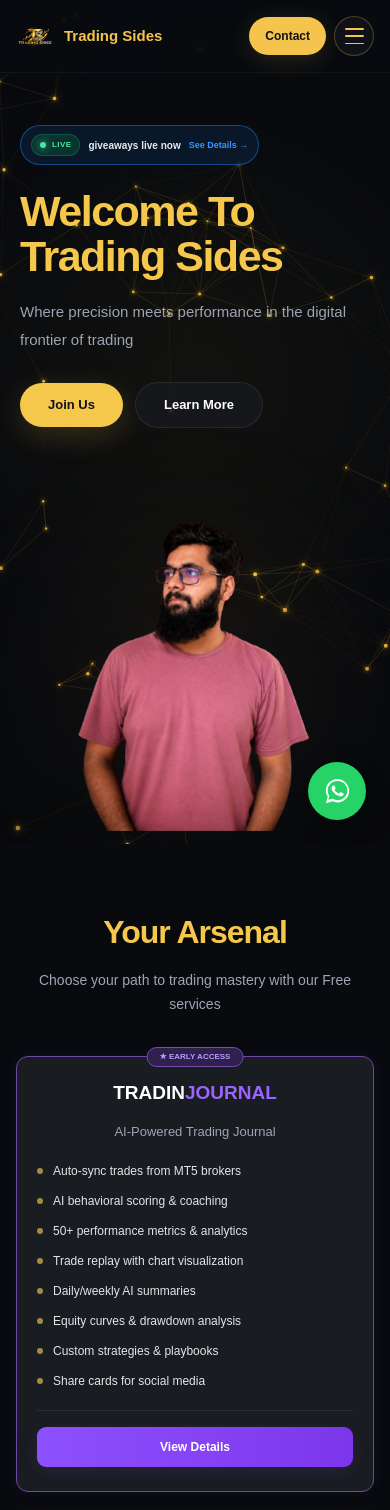
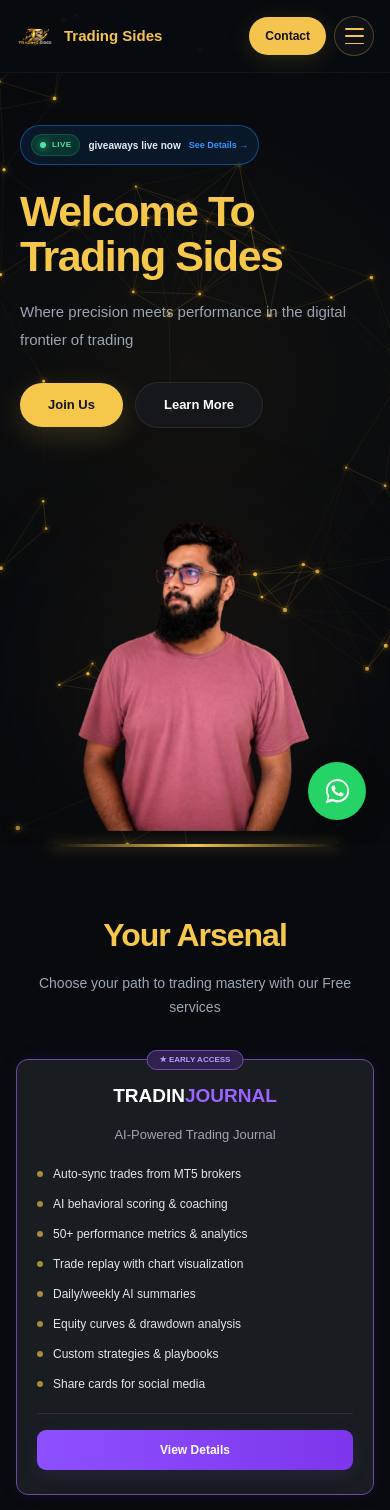
Before and after one commit to Ahmiicode/Trading-sides, a Next.js app: page / in a window 390 px wide. Shown: the top 1510 px of the page. Built offline with nearby package versions, Linux system fonts and the light colour scheme.

Commit message:
Add FAQ section

```diff
--- a/app/page.js
+++ b/app/page.js
@@ -1,20 +1,33 @@
-
 import Hero from "@/components/Hero";
 import Besttrading from "@/components/Besttrading";
 import Signal from "@/components/Signals";
 import Social from "@/components/Social";
 import Giveaway from "@/components/Giveaway";
+
+function MobileDivider() {
+  return (
+    <div className="flex w-full justify-center lg:hidden">
+      <div className="h-[3px] w-[75%] rounded-full bg-gradient-to-r from-transparent via-[#f5c84c] to-transparent shadow-[0_0_14px_rgba(245,200,76,0.45)]" />
+    </div>
+  );
+}
+
 export default function Page() {
   return (
     <main className="min-h-screen text-white">
+      <Hero />
 
-      <Hero />
-      <Signal/>
+      <MobileDivider />
+      <Signal />
 
-      <Besttrading/>
-      <Giveaway/>
-       <Social/>
+      <MobileDivider />
+      <Besttrading />
 
+      <MobileDivider />
+      <Giveaway />
+
+      <MobileDivider />
+      <Social />
     </main>
   );
 }
```
